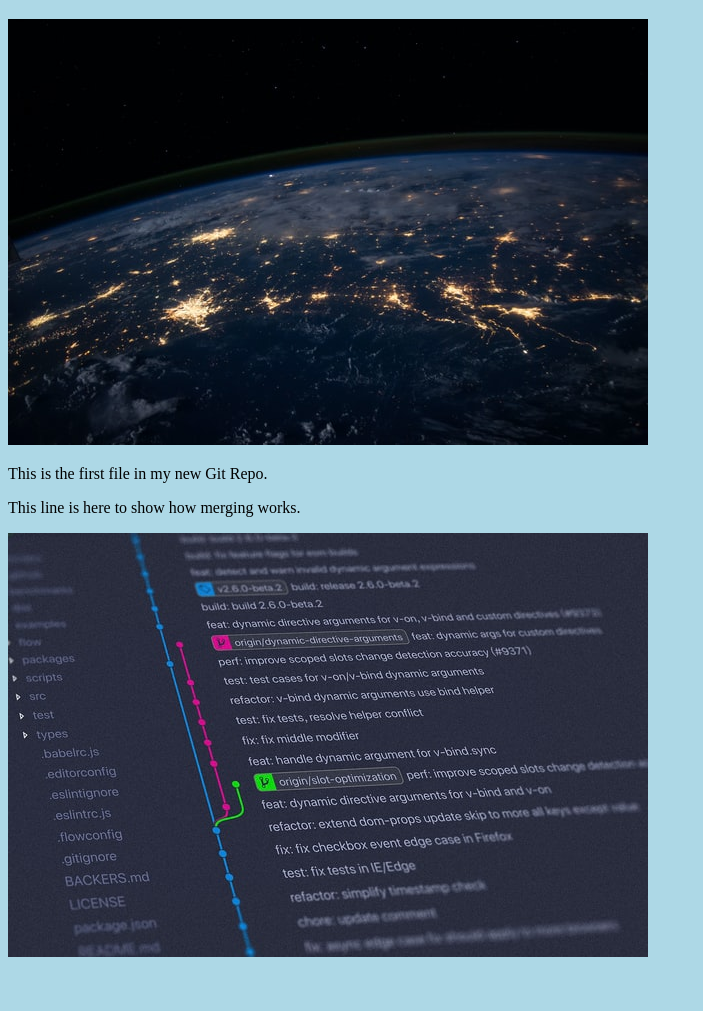
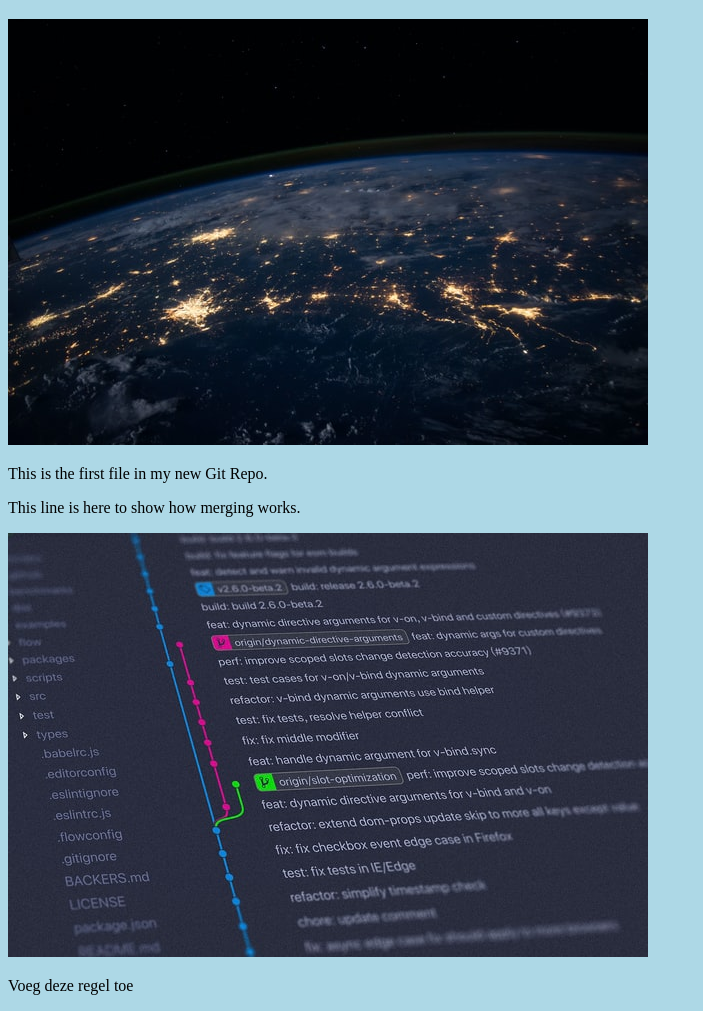
Before and after one commit to Quasimobi/hallo-wereld, a plain HTML site: page index.html in a window 1280 px wide. Shown: the part 61-1072 px from the top of the page, without its empty margins (0-703 px from the left). Before the commit the page ends 1030 px from the top, so only its background shows below. Drawn offline with Linux system fonts and the light colour scheme.

Commit message:
Locale index.html gewijzigd

```diff
--- a/index.html
+++ b/index.html
@@ -13,6 +13,6 @@
   <p>This is the first file in my new Git Repo.</p>
   <p>This line is here to show how merging works.</p>
   <div><img src="img_hello_git.jpg" alt="Hello Git" style="width:100%;max-width:640px"></div>
-
+  <p>Voeg deze regel toe</p>
 </body>
 </html>
```
